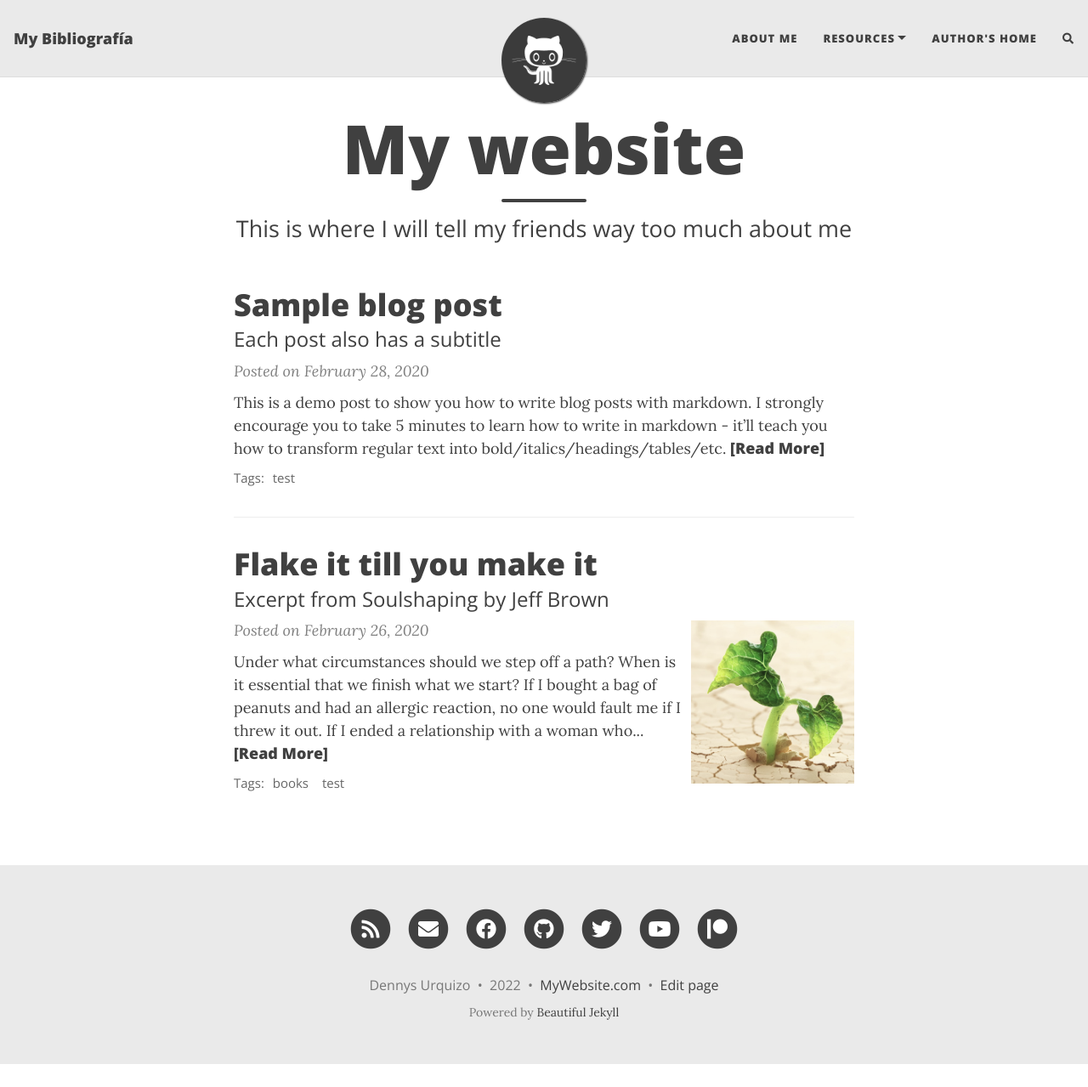
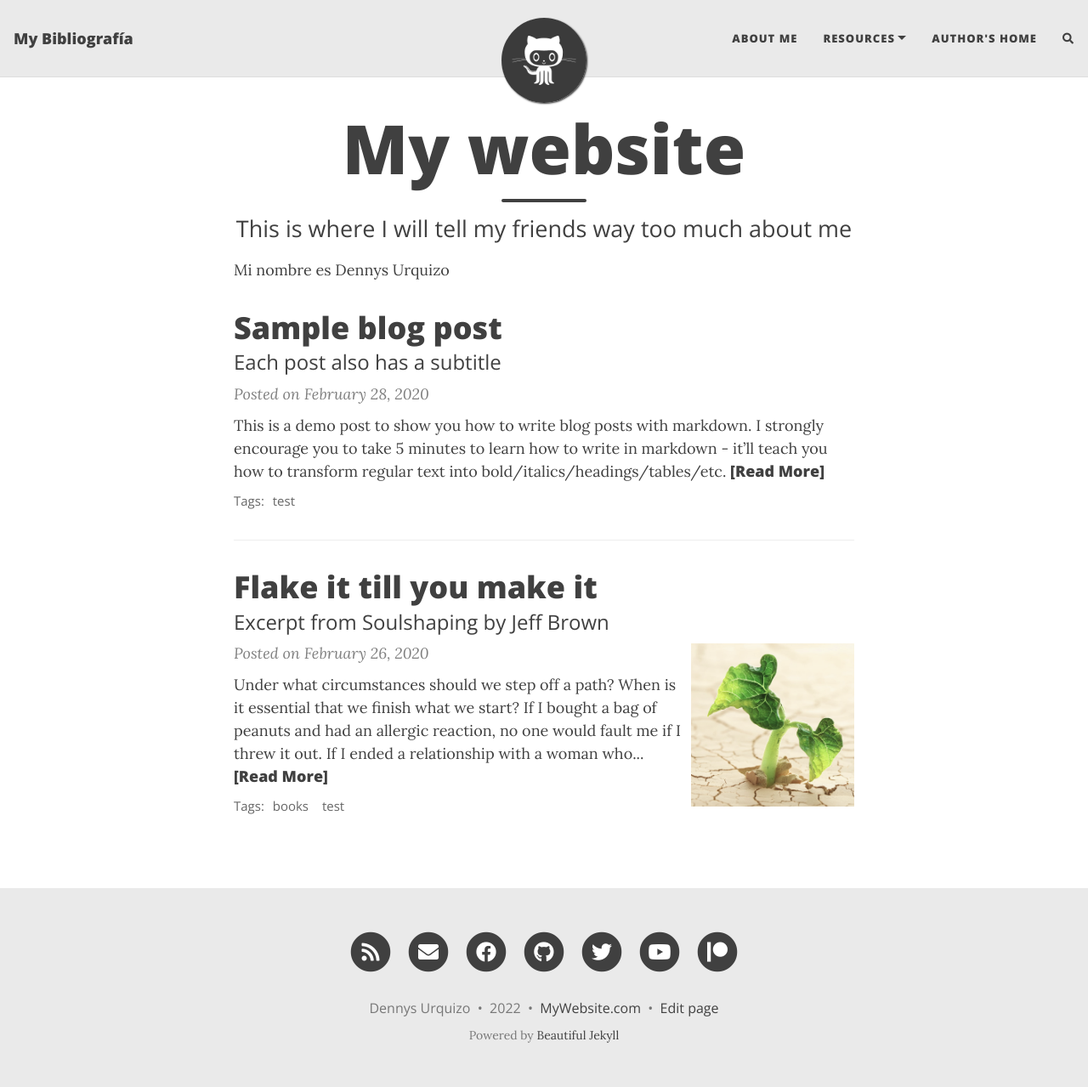
Before and after one commit to DennUrq/DennUrq.github.io, a Jekyll site: the page built from index.html, in a window 1280 px wide and 1279 px high. Shown: the whole window at 85% size. Built offline with Jekyll 4.4.1, drawn with Linux system fonts in a browser that asks for light colours; nearby versions of some CDN libraries; the list of posts is cut into pages by our own code; comment, search, counter and statistics services are not loaded.

Commit message:
Update index.html

```diff
--- a/index.html
+++ b/index.html
@@ -3,3 +3,5 @@ layout: home
 title: My website
 subtitle: This is where I will tell my friends way too much about me
 ---
+
+Mi nombre es Dennys Urquizo
```
